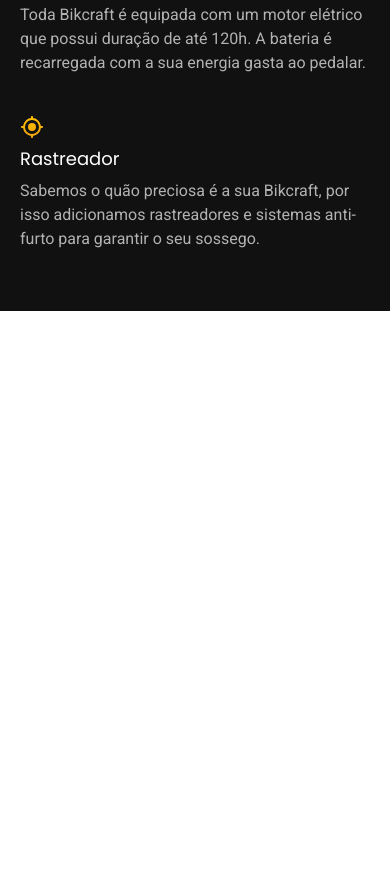
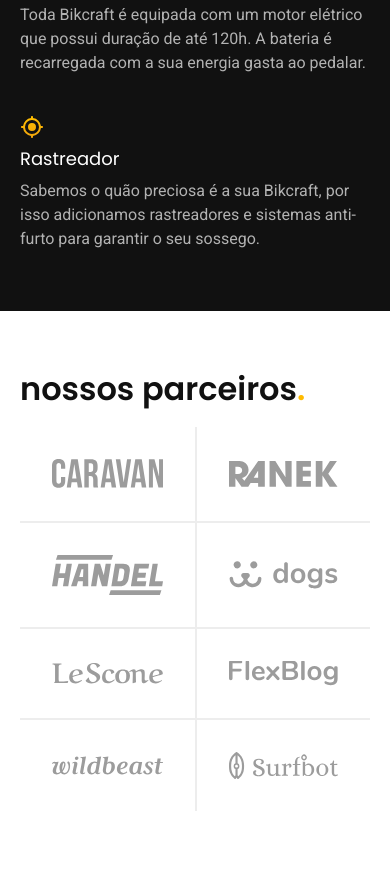
Before and after one commit to DyegoIthalo/bikcraft, a plain HTML site: page index.html in a window 390 px wide. Shown: the part 1968-2839 px from the top of the page. Before the commit the page ends 2279 px from the top, so only its background shows below. Drawn offline with Linux system fonts and the light colour scheme; a web font is replaced by a local one.

Commit message:
adicionando parte dos parceiros (texto, estilizando, responsividade).

```diff
--- /dev/null
+++ b/css/home/parceiros.css
@@ -0,0 +1,57 @@
+.parceiros {
+  padding-top: 60px;
+  padding-bottom: 120px;
+}
+
+.parceiros h2 {
+  margin-bottom: 60px;
+}
+
+.parceiros ul {
+  max-width: 1400px;
+  padding: 0 20px;
+  display: grid;
+  grid-template-columns: repeat(4, 1fr);
+  margin: 0 auto;
+}
+
+.parceiros li {
+  display: flex;
+  padding: 32px;
+  border-left: 2px solid var(--cor-2);
+}
+
+.parceiros li:first-child,
+.parceiros li:nth-child(5) {
+  border-left: none;
+}
+
+.parceiros li:nth-child(n + 5) {
+  border-top: 2px solid var(--cor-2);
+}
+
+.parceiros img {
+  margin: auto;
+}
+
+@media (max-width: 800px) {
+  .parceiros {
+    padding-bottom: 60px;
+  }
+
+  .parceiros h2 {
+    margin-bottom: 20px;
+  }
+
+  .parceiros ul {
+    grid-template-columns: repeat(2, 1fr);
+  }
+
+  .parceiros li:nth-child(n + 3) {
+    border-top: 2px solid var(--cor-2);
+  }
+
+  .parceiros li:nth-child(odd) {
+    border-left: none;
+  }
+}
--- a/css/style.css
+++ b/css/style.css
@@ -12,5 +12,7 @@
 
 @import "./home/tecnologia.css";
 
+@import "./home/parceiros.css";
+
 /* Bicicletas */
 @import "/css/bicicletas/bicicletas-lista.css";
--- a/index.html
+++ b/index.html
@@ -93,6 +93,8 @@
             <p class="font-2-s cor-5">Sabemos o quão preciosa é a sua Bikcraft, por isso adicionamos rastreadores e sistemas anti-furto para garantir o seu sossego.</p>
           </div>
         </div>
+
+
       </div>
       <div class="tecnologia-imagem">
         <img src="./img/fotos/tecnologia.jpg" alt="">
@@ -100,6 +102,21 @@
     </div>
   </article>
 
+  <section class="parceiros" aria-label="Nosso Parceiros">
+    <h2 class="container font-1-xxl">nossos parceiros<span class="cor-p1">.</span></h2>
+
+    <ul>
+      <li><img src="./img/parceiros/caravan.svg" alt="Caravan"></li>
+      <li><img src="./img/parceiros/ranek.svg" alt="ranek"></li>
+      <li><img src="./img/parceiros/handel.svg" alt="handel"></li>
+      <li><img src="./img/parceiros/dogs.svg" alt="dogs"></li>
+      <li><img src="./img/parceiros/lescone.svg" alt="lescone"></li>
+      <li><img src="./img/parceiros/flexblog.svg" alt="flexblog"></li>
+      <li><img src="./img/parceiros/wildbeast.svg" alt="wildbeast"></li>
+      <li><img src="./img/parceiros/surfbot.svg" alt="surfbot"></li>
+    </ul>
+  </section>
+
 </body>
 
 </html>
```
